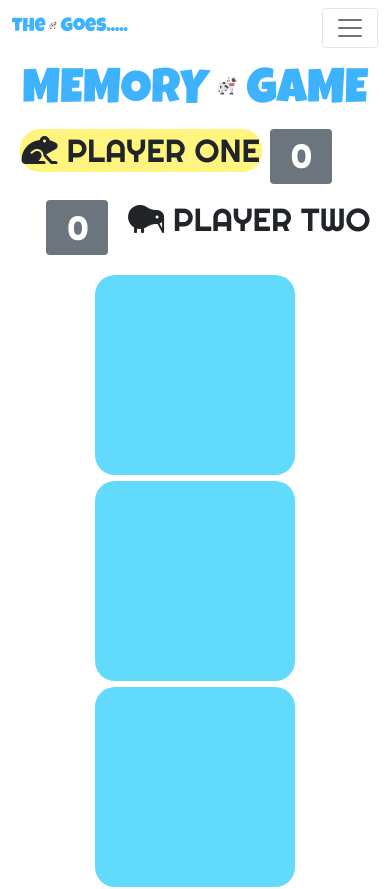
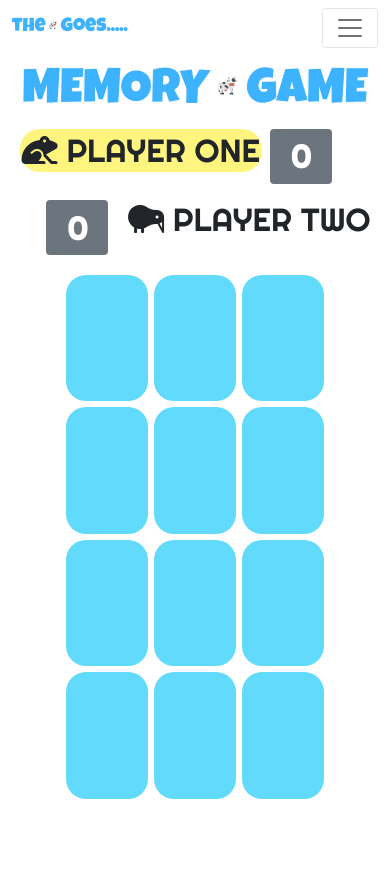
Before and after one commit to kchasepdx/thecowgoes, a React (Create React App) app: page /game in a window 390 px wide. Shown: the top 889 px of the page. After the commit the page ends 844 px from the top, so only its background shows below. Built offline with nearby package versions, Linux system fonts and the light colour scheme.

Commit message:
make game responsive

```diff
--- a/src/App.css
+++ b/src/App.css
@@ -210,6 +210,34 @@ nav {
   padding: 4% 10%;
 }
 
+/* GAME- IPHONE */
+
+@media screen and (max-width: 768px) {
+  .game-card {
+    width: 21vw;
+    height: 15vh;
+  }
+
+  .game-animal-pic {
+    width: 96%;
+    height: 57%;
+  }
+
+  .animal-container-game {
+    margin: 5% auto;
+    padding: 4% 5%;
+  }
+}
+
+/* IPAD */
+
+@media screen and (max-width: 1064px) {
+  .animal-container-game {
+    margin: 5% auto;
+    padding: 4% 5%;
+  }
+}
+
 /* PIANO */
 
 .piano-key {
```
